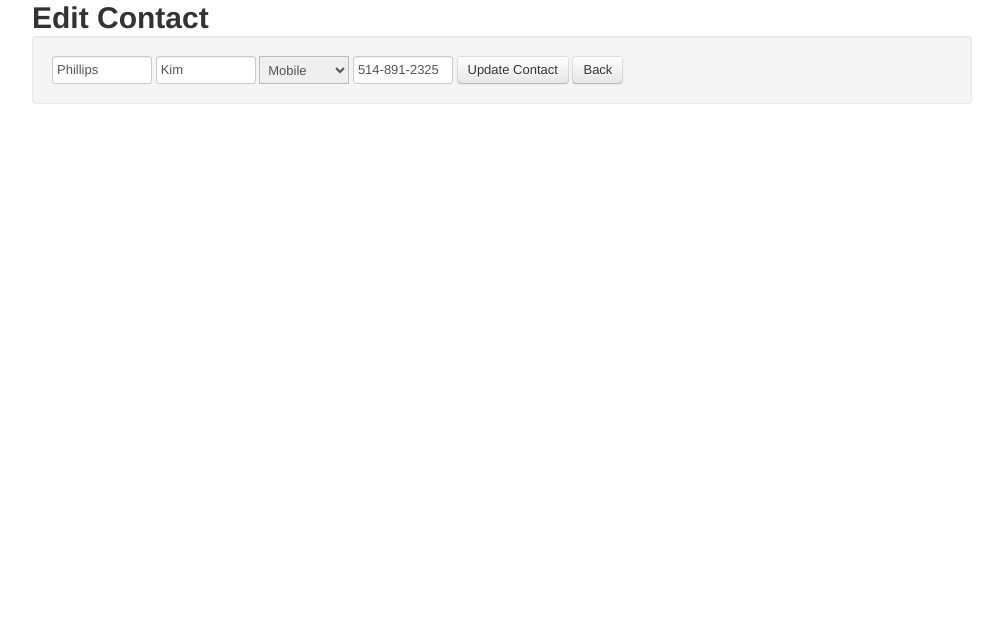
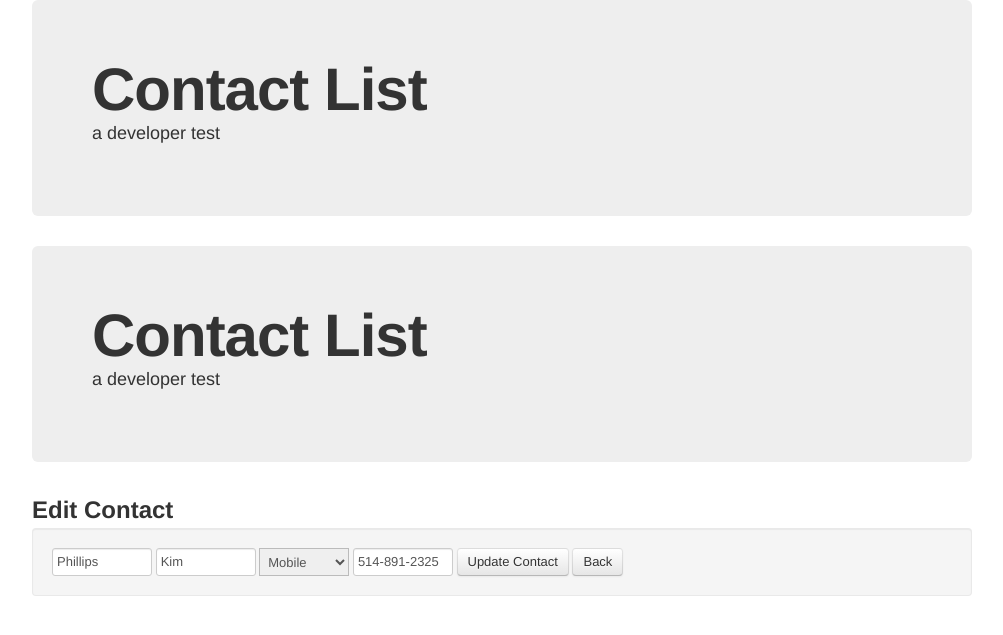
Before and after one commit to robertbrockie/contact_list, a PHP site: page /index.php?action=edit&id=1 in a window 1280 px wide. Shown: the top 635 px of the page, without its empty margins (138-1141 px from the left). Run offline with PHP 8.4, Linux system fonts and the light colour scheme; data comes from the database, SQL or seed files in the repository.

Commit message:
Added some more documentation. Added a new header, and a slight change in the layout. Search box added, about to be hooked up.

```diff
--- a/public_html/controller/ContactController.php
+++ b/public_html/controller/ContactController.php
@@ -48,7 +48,13 @@ class ContactController
 
       case "list":
       {
-        $this->listing($vals);
+        $this->listing();
+        break;
+      }
+
+      case "search":
+      {
+        $this->search();
         break;
       }
 
@@ -64,6 +70,7 @@ class ContactController
   * index
   *
   * Display the application to the user.
+  *
   **/
   public function index()
   {
@@ -74,7 +81,8 @@ class ContactController
   /**
   * add()
   *
-  * Validate the proper contact fields.
+  * Validate the proper contact fields and add the contact.
+  *
   **/
   public function add()
   {
@@ -128,9 +136,10 @@ class ContactController
   }
 
   /**
-  * delete($id)
+  * Delete($id)
   *
   * Remove a specific contact.
+  *
   **/
   public function delete($id)
   {
@@ -148,57 +157,65 @@ class ContactController
   }
 
   /**
-  * edit($id)
+  * Edit($id)
   *
-  * Display the
+  * Display the edit contact form.
+  *
   **/
   public function edit($id)
   {
+    //get the current contact details
     $contact = $this->contact_model->GetContact($id);
 
     //ajax calls will be done via post
     if($_SERVER['REQUEST_METHOD'] === 'POST')
     {
-      //TODO: this functionality isn't needed right now
+      //Javascript will take care of handling the edit
+      //fields.
     }
     else
     {
+      //display the contact for editing
       include('view/header.php');
       include('view/edit_contact.php');
       include('view/footer.php');
     }
-
-
-    //do something
   }
 
   /**
-  * list
+  * List()
   *
-  * List all contacts in the database.
+  * List all contacts in the database, sorted and ordered
+  * specified in $vals
+  *
   **/
-  public function listing($vals)
+  public function listing()
   {
-    //get the sorting
+    //get all the data inputted
+    $vals = array_merge($_POST, $_GET);
+
+    //get the field/ordering
     $field = isset($vals['field']) ? $vals['field'] : 'last_name';
     $order = isset($vals['order']) ? $vals['order'] : 'asc';
 
-    //get the latest contacts
+    //get the contacts
     $contacts = $this->contact_model->GetContacts($field, $order);
 
     //ajax calls will be done via post
     if($_SERVER['REQUEST_METHOD'] === 'POST')
     {
+      //javascript will put the html where it needs to be.
       include('view/list_contacts.php');
     }
     else
     {
+      //display the ordered fields.
       include('view/template.php');
     }
   }
 
   /**
-  * update
+  * Update
   *
   * Update the information of a contact in the database.
   **/
--- a/public_html/media/js/script.js
+++ b/public_html/media/js/script.js
@@ -94,6 +94,11 @@ function DeleteContact(id)
 	}
 }
 
+/**
+	Edit Contact
+
+	Will update the the table list with editable fields.
+**/
 function EditContact(id)
 {
 	//get the values
@@ -122,10 +127,13 @@ function EditContact(id)
 	$("#edit_type_"+id).val(type).attr('selected',true);
 }
 
+/**
+	Update Contact
 
+	Validate some new data for an existing contact and update via AJAX.
+**/
 function UpdateContact(id)
 {
-
 	//remove error classes from possible previous errors
 	$('#edit_first_name_'+id).removeClass('error_input');
 	$('#edit_last_name_'+id).removeClass('error_input');
@@ -172,18 +180,15 @@ function UpdateContact(id)
 	//no errors, let's update the contact
 	if(!errors)
 	{
+		//build the datastring
 		var datastring = 'action=update&id='+id+'&first_name='+first_name+'&last_name='+last_name+'&type='+type+'&number='+number;
-		alert(datastring);
 
 		//update the contact and render the html
 		$.ajax({
 			type: "POST",
 			url: "index.php",
 			data: datastring,
-			success: function(data)
-			{
-				$('#row_'+id).html(data);
-			}
+			success: function(data) { $('#row_'+id).html(data); }
 		});
 	}
 }
--- a/public_html/model/ContactModel.php
+++ b/public_html/model/ContactModel.php
@@ -23,7 +23,7 @@ class ContactModel
     /**
     *   AddContact
     *
-    *   Add a new contact and an associated phone number.
+    *   Add a new contact and phone number.
     *   Returns true if the contact and number are successfully created,
     *   false otherwise.
     **/
--- a/public_html/view/add_contact.php
+++ b/public_html/view/add_contact.php
@@ -1,3 +1,4 @@
+<h2>Add Contact</h2>
 <form id="add_contact_form" action="index.php" method="get" accept-charset="utf-8" class="well form-inline">
 	<input type="hidden" name="action" value="add"/>
 	<input type="text" id="add_last_name" name="last_name" placeholder="Last Name" value="<?= isset($vals['last_name']) ? $vals['last_name'] : '' ?>">
@@ -9,7 +10,7 @@
 		<option value="OFFICE" <?= $vals['type'] == "OFFICE" ? 'selected' : '' ?>>OFFICE</option>
 		<option value="OTHER" <?= $vals['type'] == "OTHER" ? 'selected' : '' ?>>OTHER</option>
 	</select>
-	<input type="text" id="add_number" name="number" class="input-small" placeholder="Phone Number" value="<?= $vals['number'] ?>">
+	<input type="text" id="add_number" name="number" placeholder="Phone Number" value="<?= $vals['number'] ?>">
 
     <input type="submit" class="btn" name="submit" onclick="AddContact(); return false;" value="Add Contract"></input>
 </form>
--- a/public_html/view/edit_contact.php
+++ b/public_html/view/edit_contact.php
@@ -1,6 +1,6 @@
 <?php include('view/header.php'); ?>
 <div id="edit_contact">
-	<h1>Edit Contact</h1>
+	<h2>Edit Contact</h2>
 	<form action="index.php" method="get" accept-charset="utf-8" class="well form-inline">
 		<input type="hidden" name="action" value="update"/>
 		<input type="hidden" name="id" value="<?= $contact->id ?>"/>
--- a/public_html/view/header.php
+++ b/public_html/view/header.php
@@ -16,3 +16,7 @@
 
 	<body>
 		<div class="container">
+			<div class="hero-unit">
+				<h1>Contact List</h1>
+    			<p>a developer test</p>
+    		</div>
--- a/public_html/view/list_contacts.php
+++ b/public_html/view/list_contacts.php
@@ -1,4 +1,3 @@
-<h1>Contact List</h1>
 <table class="table table-striped table-bordered table-condensed">
 	<thead>
 		<tr>
--- a/public_html/view/template.php
+++ b/public_html/view/template.php
@@ -2,6 +2,8 @@
 
 <div id="add_contact"><?php include('view/add_contact.php'); ?></div>
 
+<div id="search_contact"><?php include('view/search_contact.php'); ?></div>
+
 <div id="list_contact"><?php include('view/list_contacts.php'); ?></div>
 
 <?php include('view/footer.php'); ?>
```
